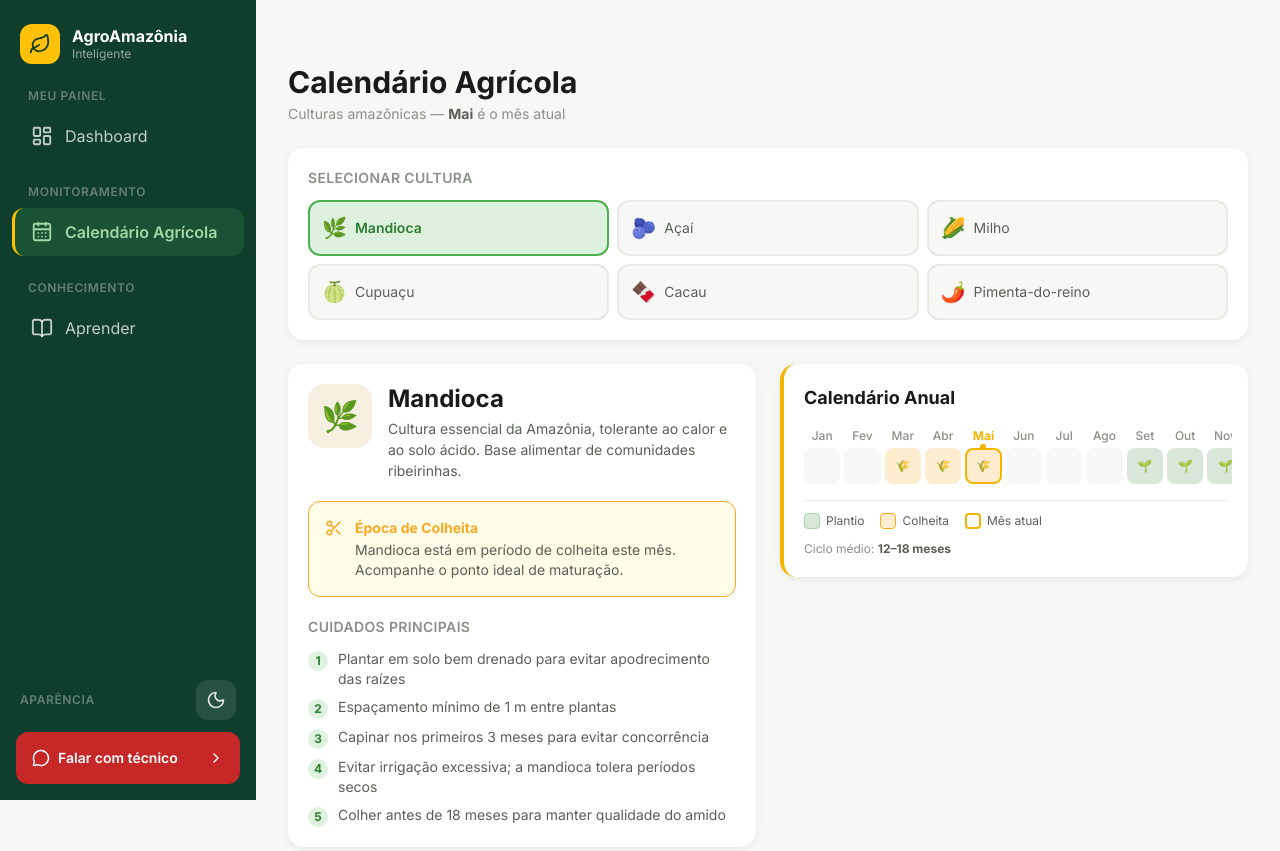
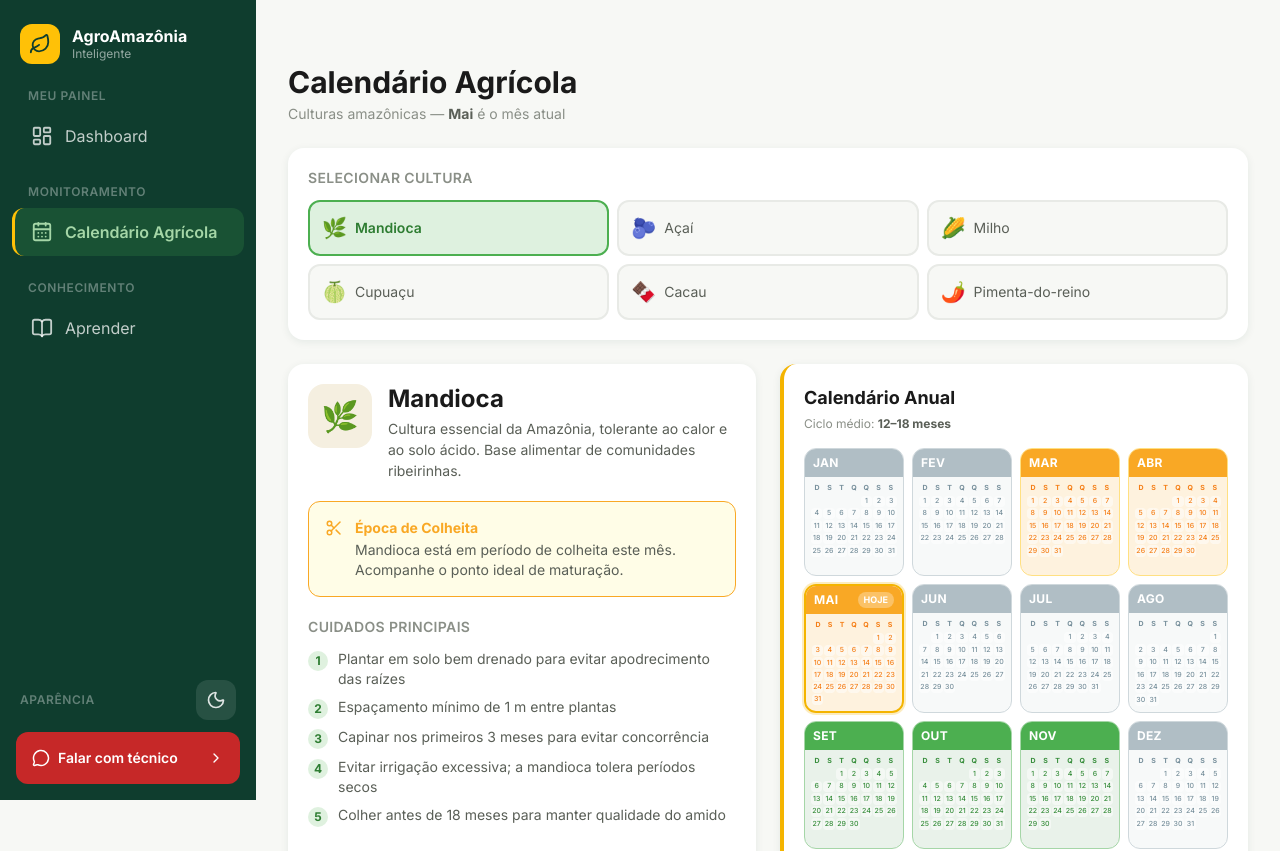
Before and after one commit to cadudml2707/inovatech, a Next.js app: page /calendario-agricola in a window 1280 px wide. Shown: the top 851 px of the page. Built offline with nearby package versions, Linux system fonts and the light colour scheme.

Commit message:
fix: ajuste no calendario anual

```diff
--- a/app/calendario-agricola/CalendarClient.tsx
+++ b/app/calendario-agricola/CalendarClient.tsx
@@ -31,11 +31,9 @@ export function CalendarClient() {
       <CropSelector selectedId={selectedId} onChange={setSelectedId} />
 
       {/* Info + Timeline */}
-      <div className="grid grid-cols-1 xl:grid-cols-2 gap-6">
+      <div className="grid grid-cols-1 xl:grid-cols-2 gap-6 items-stretch">
         <CropInfoCard crop={crop} monthStatus={monthStatus} />
-        <div className="flex flex-col gap-6">
-          <CropTimeline crop={crop} currentMonth={currentMonth} />
-        </div>
+        <CropTimeline crop={crop} currentMonth={currentMonth} />
       </div>
 
       {/* Sustainable recommendations */}
--- a/components/CropInfoCard.tsx
+++ b/components/CropInfoCard.tsx
@@ -16,7 +16,7 @@ export function CropInfoCard({ crop, monthStatus }: CropInfoCardProps) {
   };
 
   return (
-    <div className="card p-5 flex flex-col gap-5">
+    <div className="card p-5 flex flex-col gap-5 h-full">
       {/* Header da cultura */}
       <div className="flex items-start gap-4">
         <div
--- a/components/CropTimeline.tsx
+++ b/components/CropTimeline.tsx
@@ -6,119 +6,152 @@ interface CropTimelineProps {
   currentMonth: number;
 }
 
-export function CropTimeline({ crop, currentMonth }: CropTimelineProps) {
-  return (
-    <div className="card p-5" style={{ borderLeft: "4px solid #f4b400" }}>
-      <h2 className="text-lg font-bold mb-4" style={{ color: "var(--text-primary)" }}>
-        Calendário Anual
-      </h2>
+const MONTH_COLORS = {
+  planting: { bg: "#4caf50", header: "#388e3c", cell: "rgba(46,125,50,0.10)", border: "#a5d6a7" },
+  harvest:  { bg: "#f9a825", header: "#f57f17", cell: "rgba(249,168,37,0.15)", border: "#ffe082" },
+  current:  { bg: "#f4b400", header: "#e65100", cell: "rgba(244,180,0,0.10)", border: "#f4b400" },
+  neutral:  { bg: "#b0bec5", header: "#78909c", cell: "rgba(176,190,197,0.10)", border: "#cfd8dc" },
+};
 
-      <div className="overflow-x-auto -mx-1 px-1">
-        <div className="grid grid-cols-12 gap-1 min-w-[480px]" role="list" aria-label="Calendário de plantio e colheita">
-          {MONTH_NAMES.map((name, idx) => {
-            const isPlanting = crop.plantingMonths.includes(idx);
-            const isHarvest = crop.harvestMonths.includes(idx);
-            const isCurrent = idx === currentMonth;
+const WEEK_LABELS = ["D", "S", "T", "Q", "Q", "S", "S"];
 
-            let bg = "var(--bg-card-inner)";
-            let textColor = "var(--text-muted)";
-            let label = "";
+function MonthCard({
+  name,
+  monthIndex,
+  isPlanting,
+  isHarvest,
+  isCurrent,
+}: {
+  name: string;
+  monthIndex: number;
+  isPlanting: boolean;
+  isHarvest: boolean;
+  isCurrent: boolean;
+}) {
+  const scheme = isPlanting
+    ? MONTH_COLORS.planting
+    : isHarvest
+    ? MONTH_COLORS.harvest
+    : MONTH_COLORS.neutral;
 
-            if (isPlanting) {
-              bg = "rgba(46,125,50,0.18)";
-              textColor = "#2e7d32";
-              label = "Plantio";
-            } else if (isHarvest) {
-              bg = "rgba(249,168,37,0.22)";
-              textColor = "#f9a825";
-              label = "Colheita";
-            }
+  const year = new Date().getFullYear();
+  const firstDay = new Date(year, monthIndex, 1).getDay();
+  const daysInMonth = new Date(year, monthIndex + 1, 0).getDate();
+
+  const cells: (number | null)[] = [];
+  for (let i = 0; i < firstDay; i++) cells.push(null);
+  for (let d = 1; d <= daysInMonth; d++) cells.push(d);
+  while (cells.length % 7 !== 0) cells.push(null);
 
   return (
     <div
-                key={idx}
       role="listitem"
-                aria-label={`${name}: ${label || "fora da época"}${isCurrent ? " (mês atual)" : ""}`}
-                className="flex flex-col items-center gap-1"
-              >
-                <span
-                  className="text-xs font-semibold"
+      aria-label={`${name}${isPlanting ? " — Plantio" : isHarvest ? " — Colheita" : ""}${isCurrent ? " (mês atual)" : ""}`}
+      className="rounded-xl overflow-hidden flex flex-col"
       style={{
-                    color: isCurrent ? "#f4b400" : "var(--text-muted)",
-                    fontWeight: isCurrent ? 700 : 500,
+        border: isCurrent ? `2px solid ${MONTH_COLORS.current.bg}` : `1px solid ${scheme.border}`,
+        boxShadow: isCurrent ? `0 0 0 2px rgba(244,180,0,0.25)` : undefined,
+        flex: 1,
       }}
     >
-                  {name}
-                </span>
-
+      {/* Header */}
       <div
-                  className="w-full rounded-lg flex items-center justify-center"
-                  style={{
-                    height: "36px",
-                    backgroundColor: bg,
-                    border: isCurrent ? "2px solid #f4b400" : "2px solid transparent",
-                    position: "relative",
-                  }}
+        className="flex items-center justify-between px-2 py-1.5"
+        style={{ backgroundColor: scheme.bg }}
       >
+        <span className="text-xs font-bold text-white tracking-wide uppercase">{name}</span>
         {isCurrent && (
-                    <div
-                      style={{
-                        position: "absolute",
-                        top: "-6px",
-                        width: "6px",
-                        height: "6px",
-                        borderRadius: "50%",
-                        backgroundColor: "#f4b400",
-                      }}
-                      aria-hidden="true"
-                    />
-                  )}
-                  {(isPlanting || isHarvest) && (
           <span
-                      className="text-xs font-bold"
-                      style={{ color: textColor }}
+            className="text-xs font-bold px-1.5 py-0.5 rounded-full"
+            style={{ backgroundColor: "rgba(255,255,255,0.3)", color: "white", fontSize: "9px" }}
           >
-                      {isPlanting ? "🌱" : "🌾"}
+            HOJE
           </span>
         )}
       </div>
+
+      {/* Day grid */}
+      <div
+        className="p-1.5 flex-1"
+        style={{ backgroundColor: scheme.cell }}
+      >
+        {/* Week labels */}
+        <div className="grid grid-cols-7 mb-0.5">
+          {WEEK_LABELS.map((l, i) => (
+            <span
+              key={i}
+              className="text-center"
+              style={{ fontSize: "7px", color: scheme.header, fontWeight: 700 }}
+            >
+              {l}
+            </span>
+          ))}
+        </div>
+        {/* Day cells */}
+        <div className="grid grid-cols-7 gap-px">
+          {cells.map((d, i) => (
+            <div
+              key={i}
+              className="aspect-square flex items-center justify-center rounded"
+              style={{
+                fontSize: "7px",
+                color: d ? scheme.header : "transparent",
+                fontWeight: 500,
+                backgroundColor: d ? "rgba(255,255,255,0.5)" : "transparent",
+              }}
+            >
+              {d ?? ""}
+            </div>
+          ))}
+        </div>
+      </div>
     </div>
   );
-          })}
-        </div>
+}
+
+export function CropTimeline({ crop, currentMonth }: CropTimelineProps) {
+  return (
+    <div className="card p-5 flex flex-col h-full" style={{ borderLeft: "4px solid #f4b400" }}>
+      <h2 className="text-lg font-bold mb-1" style={{ color: "var(--text-primary)" }}>
+        Calendário Anual
+      </h2>
+      <p className="text-xs mb-4" style={{ color: "var(--text-muted)" }}>
+        Ciclo médio: <strong style={{ color: "var(--text-secondary)" }}>{crop.cycleDays}</strong>
+      </p>
+
+      <div
+        className="grid gap-2 flex-1"
+        style={{ gridTemplateColumns: "repeat(4, 1fr)", gridTemplateRows: "repeat(3, 1fr)" }}
+        role="list"
+        aria-label="Calendário de plantio e colheita"
+      >
+        {MONTH_NAMES.map((name, idx) => (
+          <MonthCard
+            key={idx}
+            name={name}
+            monthIndex={idx}
+            isPlanting={crop.plantingMonths.includes(idx)}
+            isHarvest={crop.harvestMonths.includes(idx)}
+            isCurrent={idx === currentMonth}
+          />
+        ))}
       </div>
 
       {/* Legend */}
       <div className="flex flex-wrap gap-4 mt-4 pt-3" style={{ borderTop: "1px solid var(--border)" }}>
         <div className="flex items-center gap-1.5">
-          <div
-            className="w-4 h-4 rounded"
-            style={{ backgroundColor: "rgba(46,125,50,0.18)", border: "1px solid #a5d6a7" }}
-            aria-hidden="true"
-          />
+          <div className="w-3 h-3 rounded" style={{ backgroundColor: MONTH_COLORS.planting.bg }} aria-hidden="true" />
           <span className="text-xs" style={{ color: "var(--text-secondary)" }}>Plantio</span>
         </div>
         <div className="flex items-center gap-1.5">
-          <div
-            className="w-4 h-4 rounded"
-            style={{ backgroundColor: "rgba(249,168,37,0.22)", border: "1px solid #f9a825" }}
-            aria-hidden="true"
-          />
+          <div className="w-3 h-3 rounded" style={{ backgroundColor: MONTH_COLORS.harvest.bg }} aria-hidden="true" />
           <span className="text-xs" style={{ color: "var(--text-secondary)" }}>Colheita</span>
         </div>
         <div className="flex items-center gap-1.5">
-          <div
-            className="w-4 h-4 rounded"
-            style={{ border: "2px solid #f4b400", backgroundColor: "transparent" }}
-            aria-hidden="true"
-          />
+          <div className="w-3 h-3 rounded" style={{ border: `2px solid ${MONTH_COLORS.current.bg}`, backgroundColor: "transparent" }} aria-hidden="true" />
           <span className="text-xs" style={{ color: "var(--text-secondary)" }}>Mês atual</span>
         </div>
       </div>
-
-      <p className="text-xs mt-3" style={{ color: "var(--text-muted)" }}>
-        Ciclo médio: <strong style={{ color: "var(--text-secondary)" }}>{crop.cycleDays}</strong>
-      </p>
     </div>
   );
 }
```
Lines whose indentation alone changed are shown as unchanged.
